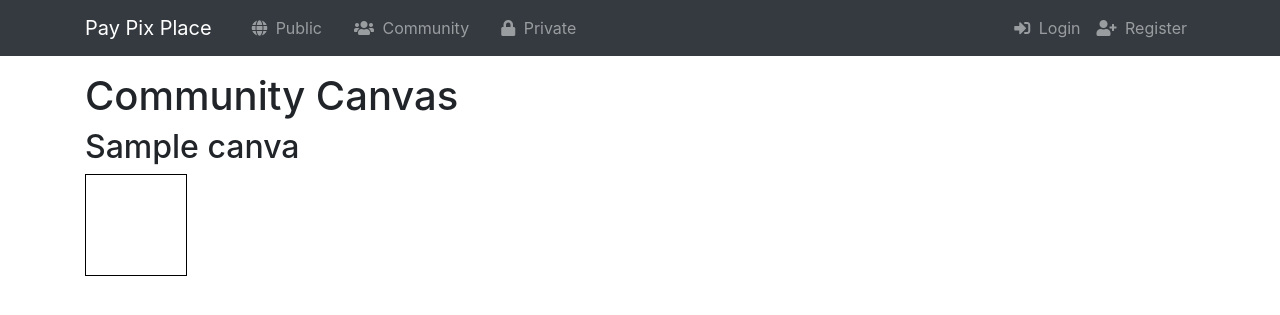
After one commit to HE-Arc/PayPixPlace, a Django app: page /canvas/1/ in a window 1280 px wide. The commit adds this page. Shown: the top 315 px of the page. Run offline with Django 3.2, Linux system fonts and the light colour scheme; tables that the repository leaves empty hold one stand-in row (values such as "Sample post"); some libraries are stand-ins or nearby versions.

Commit message:
Create canvas detail page, rename urls name

```diff
--- /dev/null
+++ b/PayPixPlace/paypixplaceapp/templates/paypixplaceapp/canvas/canvas_detail.html
@@ -0,0 +1,22 @@
+{% extends "paypixplaceapp/base.html" %}
+{% block content %}
+
+    <h1>Community Canvas</h1>
+
+    <h2>{{ object.name }}</h2>
+    <canvas id="{{ object.name }}" width="{% widthratio object.width 1 10 %}" height="{% widthratio object.height 1 10 %}" style="border:1px solid #000000;">
+        Canvas are not supported
+    </canvas>
+    <script>
+        var canva = document.getElementById("{{ object.name }}");
+        var ctx = canva.getContext("2d");
+
+        {% for p in object.pixels %}
+            x = {% widthratio p.x 1 10 %};
+            y = {% widthratio p.y 1 10 %};
+            ctx.fillStyle = "{{p.hex}}";
+            ctx.fillRect(x, y, 10, 10);
+        {% endfor %}
+    </script>
+
+{% endblock content %}
--- a/PayPixPlace/paypixplaceapp/templates/paypixplaceapp/navbar.html
+++ b/PayPixPlace/paypixplaceapp/templates/paypixplaceapp/navbar.html
@@ -12,19 +12,19 @@
             <!-- Left Side Of Navbar -->
             <ul class="navbar-nav mr-auto">
                 <li class="nav-item mr-3 ml-md-3 ml-0">
-                    <a class="nav-link" href="{% url 'paypixplace-publiccanvas' %}">
+                    <a class="nav-link" href="{% url 'canvas-public' %}">
                         <i class="fas fa-globe mr-1"></i>
                         Public
                     </a>
                 </li>
                 <li class="nav-item mr-3">
-                    <a class="nav-link" href="{% url 'paypixplace-communitycanvas' %}">
+                    <a class="nav-link" href="{% url 'canvas-community' %}">
                         <i class="fas fa-users mr-1"></i>
                         Community
                     </a>
                 </li>
                 <li class="nav-item">
-                    <a class="nav-link" href="{% url 'paypixplace-privatecanvas' %}">
+                    <a class="nav-link" href="{% url 'canvas-private' %}">
                         <i class="fas fa-lock mr-1"></i>
                         Private
                     </a>
@@ -35,16 +35,16 @@
             <ul class="navbar-nav ml-auto">
                 <!-- Authentication Links -->
                 {% if user.is_authenticated %}
-                    <li class="nav-item mr-1">
-                        <a class="nav-link" href="{% url 'paypixplace-purchasepix' %}">
-                            <i class="fas fa-arrows-alt mr-1"></i>
-                            {{ user.ammo }}
-                        </a>
-                    </li>
                     <li class="nav-item mr-3">
-                        <a class="nav-link" href="{% url 'paypixplace-purchasepix' %}">
-                            <i class="fas fa-dollar-sign mr-1"></i>
-                            {{ user.pix }}
+                        <a class="nav-link" href="{% url 'purchasepix' %}">
+                            <span class="mr-1">
+                                <i class="fas fa-arrows-alt mr-1"></i>
+                                {{ user.ammo }}
+                            </span>
+                            <span>
+                                <i class="fas fa-dollar-sign mr-1"></i>
+                                {{ user.pix }}
+                            </span>
                         </a>
                     </li>
                     <li class="nav-item dropdown">
@@ -59,12 +59,12 @@
                                 Profile
                             </a>
 
-                            <a class="dropdown-item" href="{% url 'paypixplace-createcanvas' %}">
+                            <a class="dropdown-item" href="{% url 'canvas-create' %}">
                                 <i class="fas fa-plus-circle mr-1" style="width: 20px;"></i>
                                 Create a new Canvas
                             </a>
 
-                            <a class="dropdown-item" href="{% url 'paypixplace-purchasepix' %}">
+                            <a class="dropdown-item" href="{% url 'purchasepix' %}">
                                 <i class="fas fa-dollar-sign mr-1" style="width: 20px;"></i>
                                 Purchase PIX
                             </a>
--- a/PayPixPlace/paypixplaceapp/urls.py
+++ b/PayPixPlace/paypixplaceapp/urls.py
@@ -1,11 +1,13 @@
 from django.urls import path, include
+from .views import CanvasView, CanvasDetailsView
 from . import views
 
 urlpatterns = [
     path('', views.home, name='paypixplace-home'),
-    path('create_canvas/', views.createCanvas, name='paypixplace-createcanvas'),
-    path('canvas/public/', views.publicCanvas, name='paypixplace-publiccanvas'),
-    path('canvas/community/', views.communityCanvas, name='paypixplace-communitycanvas'),
-    path('canvas/private/', views.privateCanvas, name='paypixplace-privatecanvas'),
-    path('purchase_pix/', views.purchasePix, name='paypixplace-purchasepix'),
+    path('create_canvas/', views.createCanvas, name='canvas-create'),
+    path('canvas/public/', views.publicCanvas, name='canvas-public'),
+    path('canvas/community/', CanvasView.as_view(), name='canvas-community'),
+    path('canvas/private/', views.privateCanvas, name='canvas-private'),
+    path('canvas/<int:pk>/', CanvasDetailsView.as_view(), name='canvas-detail'),
+    path('purchase_pix/', views.purchasePix, name='purchasepix'),
 ]
--- a/PayPixPlace/paypixplaceapp/views.py
+++ b/PayPixPlace/paypixplaceapp/views.py
@@ -1,9 +1,6 @@
 from django.shortcuts import render, redirect
-from django.http import HttpResponse
-from django.http import HttpResponseRedirect
-
+from django.views.generic import ListView, DetailView
 from .models import User, Canvas, Pixel
-
 from .forms import CreateCanvas
 
 def home(request):
@@ -11,6 +8,22 @@ def home(request):
         'title': 'Home',
     }
     return render(request, 'paypixplaceapp/home.html', context)
+
+class CanvasView(ListView):
+    model = Canvas
+    template_name = 'paypixplaceapp/canvas/community_canvas.html'
+
+    def get_context_data(self, **kwargs):
+        # Call the base implementation first to get a context
+        context = super().get_context_data(**kwargs)
+        # Add in a QuerySet of all the books
+        context['title'] = 'Community Canvas'
+        context['canvas'] = getCanvas()
+        return context
+
+class CanvasDetailsView(DetailView):
+    model = Canvas
+    template_name = 'paypixplaceapp/canvas/canvas_detail.html'
 
 def getCanvas():
     canvas = Canvas.objects.all()
@@ -40,20 +53,25 @@ def createCanvas(request):
         'form': form
     }
 
-    return render(request, 'paypixplaceapp/create_canvas.html', context)
+    return render(request, 'paypixplaceapp/canvas/create_canvas.html', context)
 
 def publicCanvas(request):
     context = {
         'title': 'Public Canvas',
     }
-    return render(request, 'paypixplaceapp/public_canvas.html', context)
+    return render(request, 'paypixplaceapp/canvas/public_canvas.html', context)
 
-def communityCanvas(request):
+def privateCanvas(request):
     context = {
-        'title': 'Community Canvas',
-        'canvas' : getCanvas(),
+        'title': 'Private Canvas'
     }
-    return render(request, 'paypixplaceapp/community_canvas.html', context)
+    return render(request, 'paypixplaceapp/canvas/private_canvas.html', context)
+
+def purchasePix(request):
+    context = {
+        'title': 'Purchase PIX'
+    }
+    return render(request, 'paypixplaceapp/purchase_pix.html', context)
 
 def create_canvas_in_db(request):
 
@@ -75,7 +93,6 @@ def create_canvas_in_db(request):
     instances = [create_pixel(x, y, "#FFFFFF", canvas_id) for x in range(width) for y in range(height)]
     Pixel.objects.bulk_create(instances)
 
-
 def create_pixel(x, y, hex, canvas_id):
     p = Pixel()
     p.x = x
@@ -83,14 +100,3 @@ def create_pixel(x, y, hex, canvas_id):
     p.hex = hex
     p.canvas_id = canvas_id
     return p
-def privateCanvas(request):
-    context = {
-        'title': 'Private Canvas'
-    }
-    return render(request, 'paypixplaceapp/private_canvas.html', context)
-
-def purchasePix(request):
-    context = {
-        'title': 'Purchase PIX'
-    }
-    return render(request, 'paypixplaceapp/purchase_pix.html', context)
```
Also changed, not shown: PayPixPlace/paypixplaceapp/templates/paypixplaceapp/canvas/community_canvas.html (added, +28 -0 lines), PayPixPlace/paypixplaceapp/templates/paypixplaceapp/community_canvas.html (deleted, +0 -24 lines), PayPixPlace/paypixplaceapp/templates/paypixplaceapp/canvas/create_canvas.html (renamed from PayPixPlace/paypixplaceapp/templates/paypixplaceapp/create_canvas.html), PayPixPlace/paypixplaceapp/templates/paypixplaceapp/canvas/private_canvas.html (renamed from PayPixPlace/paypixplaceapp/templates/paypixplaceapp/private_canvas.html), PayPixPlace/paypixplaceapp/templates/paypixplaceapp/canvas/public_canvas.html (renamed from PayPixPlace/paypixplaceapp/templates/paypixplaceapp/public_canvas.html).
